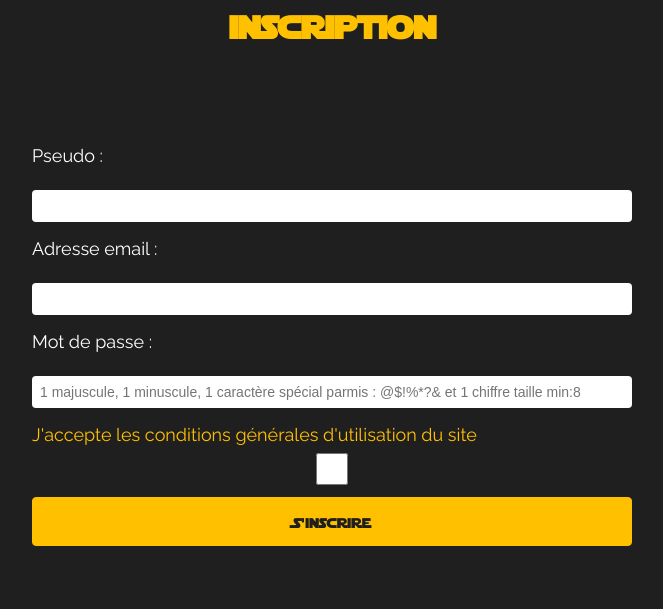
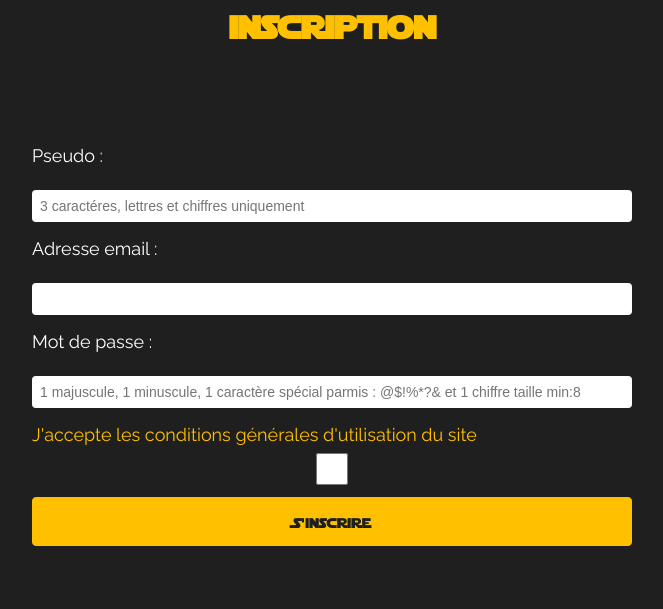
Before and after one commit to Ant-One-B/WorldOfForce, a PHP site: page /app/vue/register.php?route=accueil in a window 1280 px wide. Shown: the part 203-812 px from the top of the page, without its empty margins (308-971 px from the left). Run offline with PHP 8.4, Linux system fonts and the light colour scheme.

Commit message:
addPlaceHolder

```diff
--- a/app/vue/register.php
+++ b/app/vue/register.php
@@ -4,7 +4,7 @@
 <!-- formualire d'inscription -->
 <form action="?route=inscription" method="post">
     <label for="pseudo">Pseudo :</label>
-    <input type="text" id="pseudo" name="pseudo" value="<?php if (isset($_POST['pseudo'])) {
+    <input type="text" id="pseudo" name="pseudo" placeholder="3 caractéres, lettres et chiffres uniquement" value="<?php if (isset($_POST['pseudo'])) {
         echo $_POST['pseudo'];
     } ?>"
         required>
```
